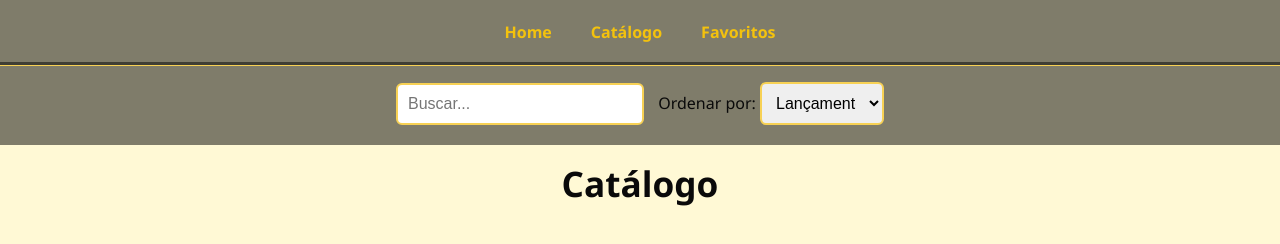
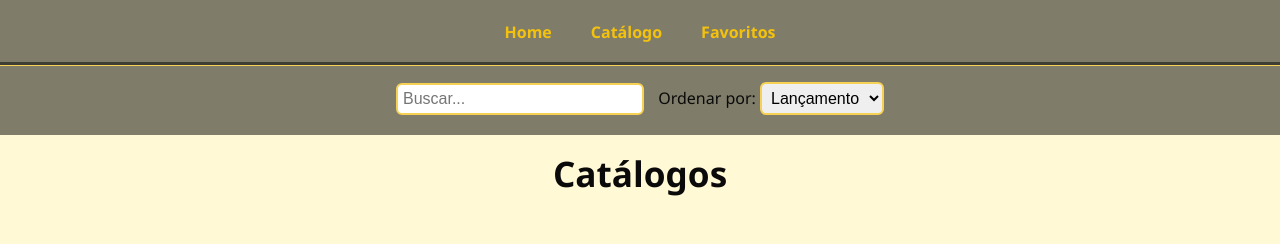
Before and after one commit to williamcruvinel/mini-catalogo, a plain HTML site: page catalogo.html in a window 1280 px wide. Drawn offline with Linux system fonts and the light colour scheme.

Commit message:
mudando padding no search

```diff
--- a/catalogo.html
+++ b/catalogo.html
@@ -28,7 +28,7 @@
       </div>
     </div>
     <main class="conatiner">
-      <h2 class="sub-title">Catálogo</h2>
+      <h2 class="sub-title">Catálogos</h2>
     </main>
   </body>
 </html>
--- a/public/css/style.css
+++ b/public/css/style.css
@@ -79,7 +79,7 @@ header {
   transition: 0.5s;
 }
 
-/* SOBRE */
+/* HOME */
 .sobre-content {
   background: url('https://jornalismorio.espm.br/wp-content/uploads/2021/12/confira-agora-os-25-melhores-animes-que-ja-foram-criados-1.jpg')
     no-repeat center center/cover;
@@ -145,7 +145,7 @@ header {
 
 .search-box input[type='search'] {
   width: 20%;
-  padding: 10px;
+  padding: 5px;
   border: 2px solid var(--border-color);
   border-radius: 6px;
   font-size: 1rem;
@@ -153,7 +153,7 @@ header {
 }
 .search-box select {
   width: 10%;
-  padding: 10px;
+  padding: 5px;
   border: 2px solid var(--border-color);
   border-radius: 6px;
   font-size: 1rem;
```
